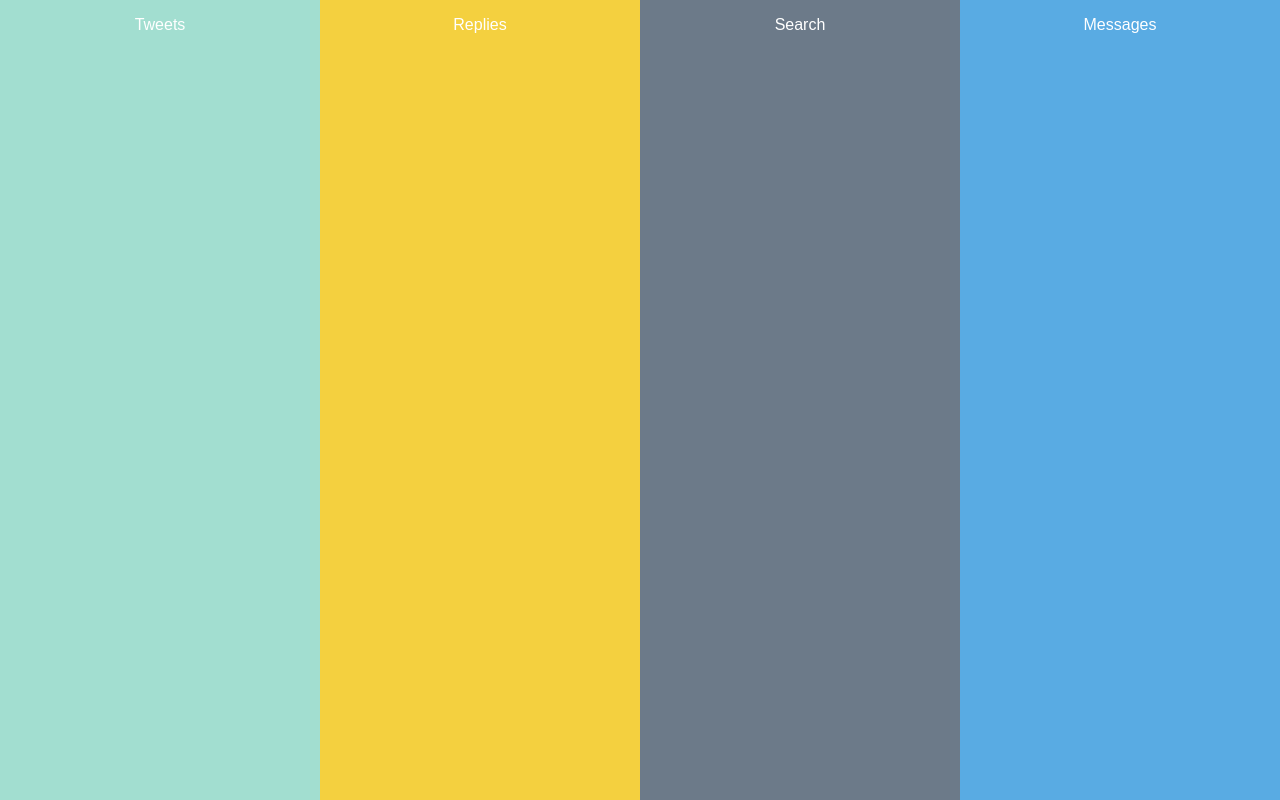
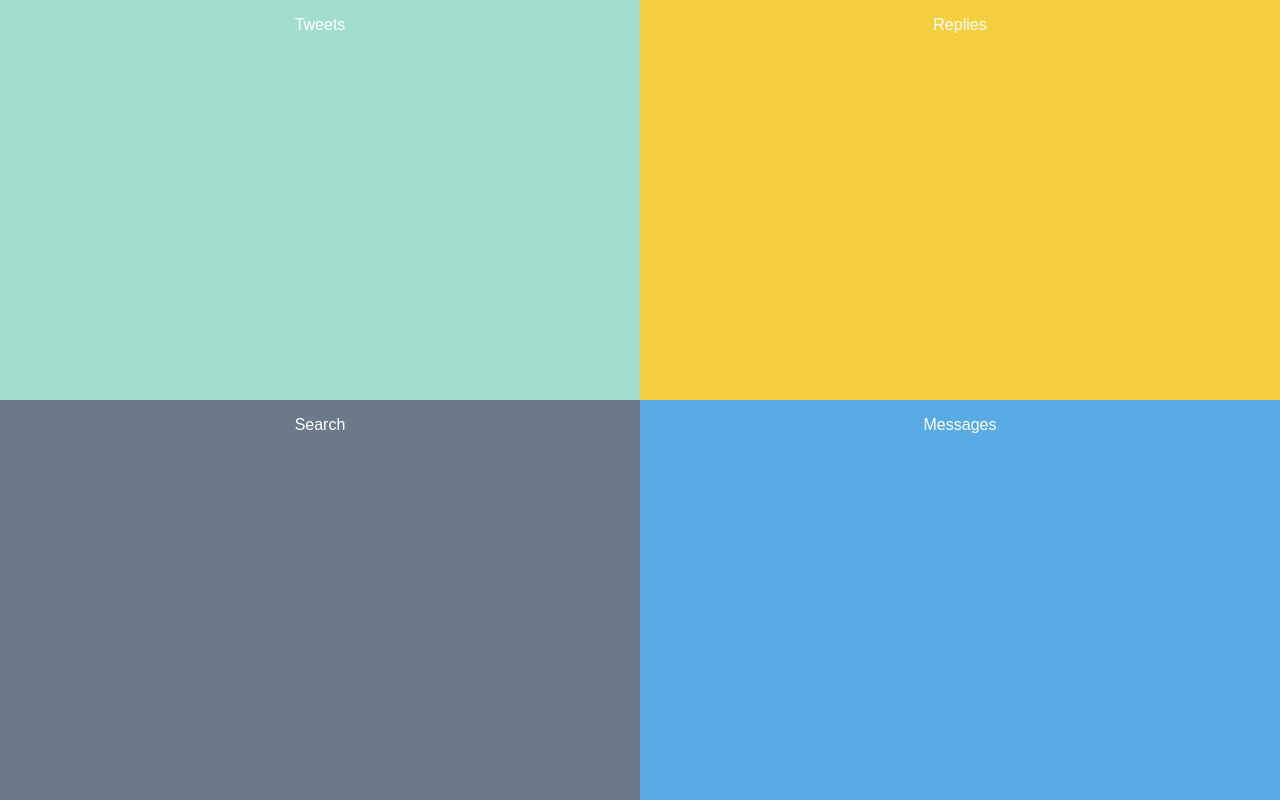
Before and after one commit to Jaime691/css-grid-layout, a plain HTML site: page index.html in a window 1280 px wide. Drawn offline with Linux system fonts and the light colour scheme.

Commit message:
Two columns and two rows

```diff
--- a/style.css
+++ b/style.css
@@ -24,7 +24,7 @@ body {
 
 .app-layout {
   display: grid; /* Set the display property to grid. */
-  grid-template-columns: 1fr 1fr 1fr 1fr; /* Divide the container element into four columns, each column is 1fr (one
+  grid-template-columns: 1fr 1fr; /* Divide the container element into four columns, each column is 1fr (one
 fraction) of the free space within the grid container .*/
-  grid-template-rows: 100vh; /* Create one row and set the height to be 100vh (full viewport height). */
+  grid-template-rows: 50vh 50vh; /* Create one row and set the height to be 100vh (full viewport height). */
 }
```
